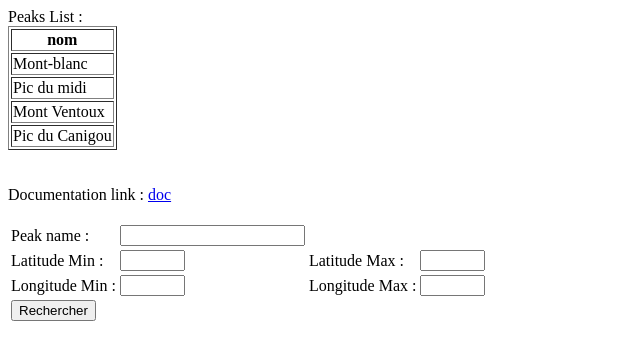
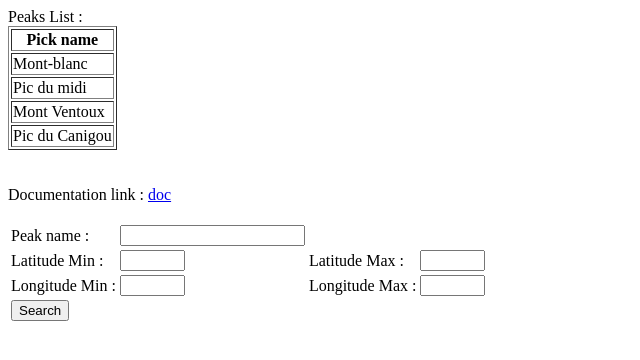
Before and after one commit to tzen31/mfi, a PHP site: page / in a window 1280 px wide. Shown: the top 360 px of the page, without its empty margins (0-640 px from the left). Run offline with PHP 8.4, Linux system fonts and the light colour scheme; data comes from the database, SQL or seed files in the repository.

Commit message:
Add files via upload

```diff
--- a/index.php
+++ b/index.php
@@ -14,7 +14,7 @@
     <?php
         $result = $mysqli->query("SELECT * from peaks");
         echo "<table name='Table_peaks' border=1>";
-        echo "<th>nom</th>";
+        echo "<th>Pick name</th>";
         while($obj = $result->fetch_object())
         {
             $name=$obj->name;
@@ -31,7 +31,7 @@
             <tr><td>Peak name :</td><td><input type='search' name="search"></td></tr>
             <tr><td>Latitude Min : </td><td><input type='search' name="latMinSearch" size=5></td><td>Latitude Max : </td><td><input type='search' name="latMaxSearch" size=5></td></tr>
             <tr><td>Longitude Min : </td><td><input type='search' name="lonMinSearch" size=5></td><td>Longitude Max : </td><td><input type='search' name="lonMaxSearch" size=5></td></tr>
-            <tr><td colspan=2><input type='submit' value='Rechercher'></td></tr>
+            <tr><td colspan=2><input type='submit' value='Search'></td></tr>
         </table>
     </form>
 
```
